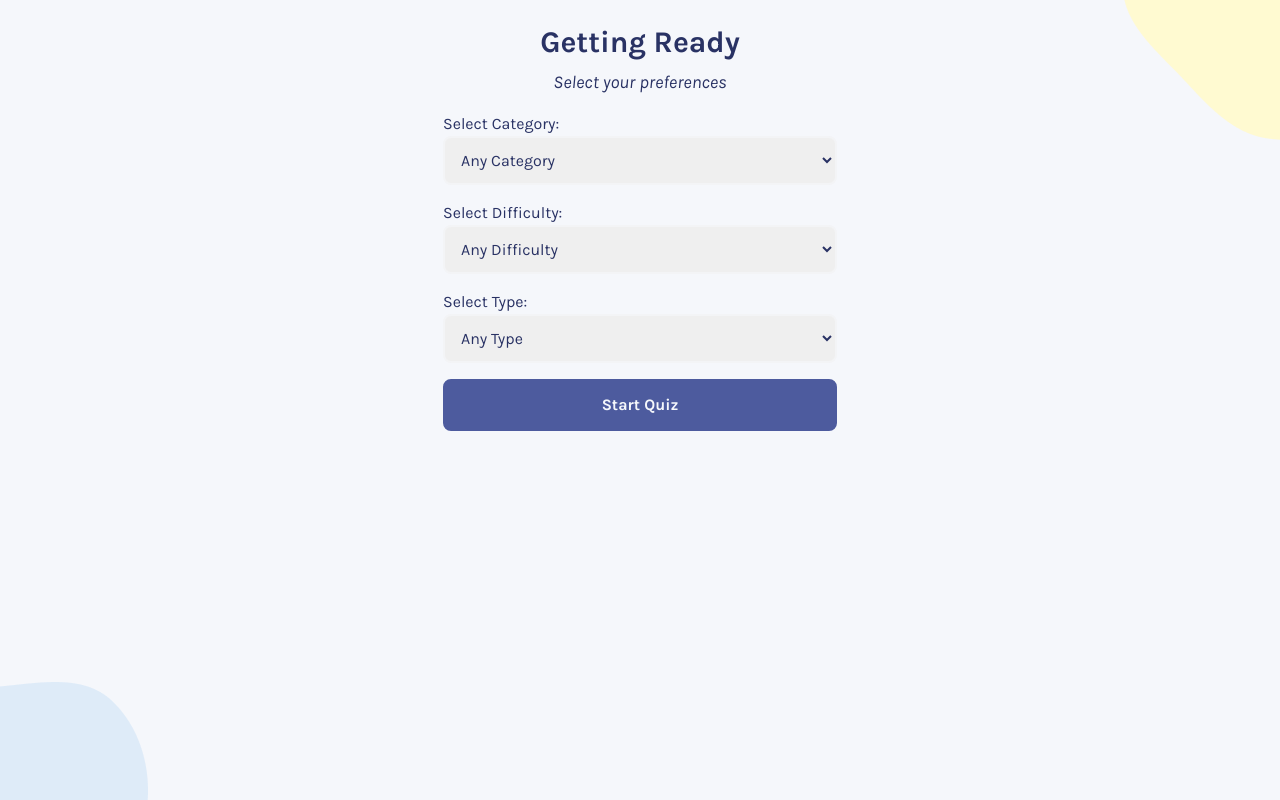
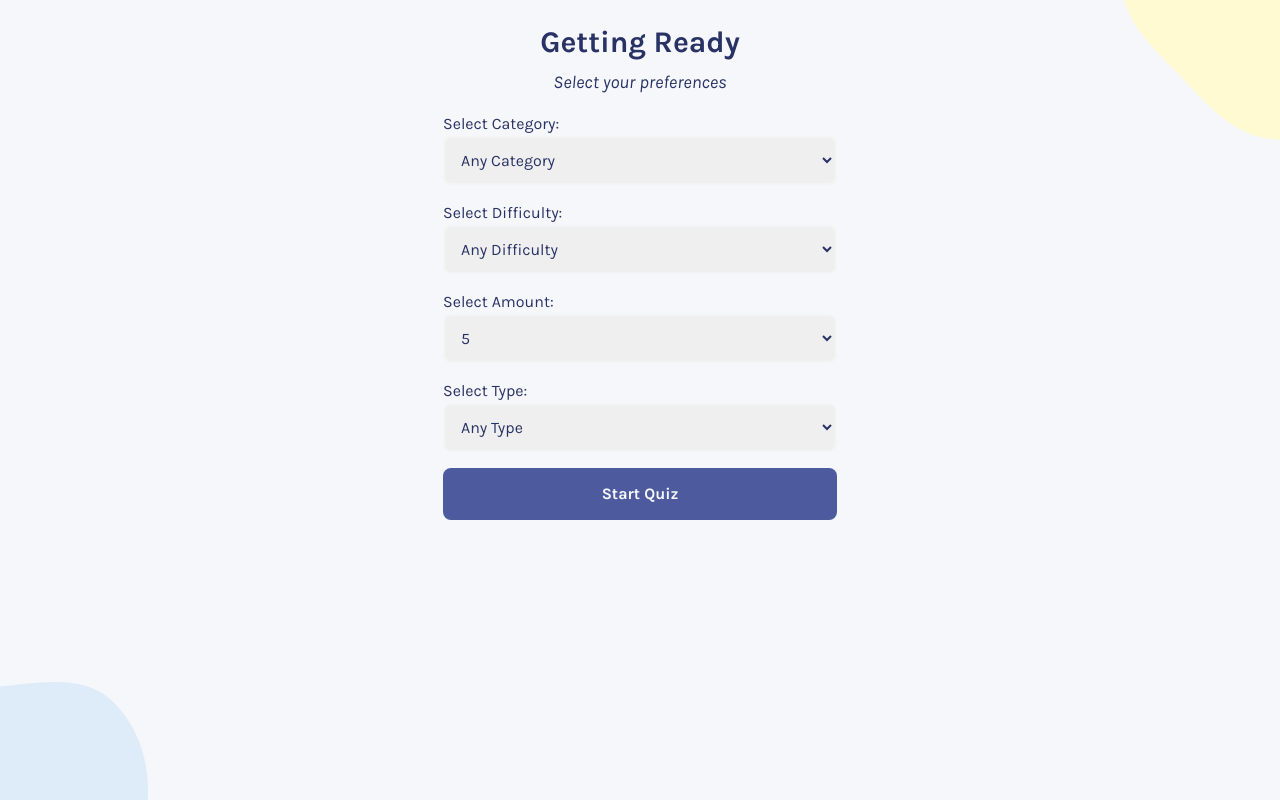
Before and after one commit to m-essam-s/quizzical, a React (Vite) app: page /getting-ready in a window 1280 px wide. Built offline with nearby package versions, Linux system fonts and the light colour scheme.

Commit message:
Update GettingReady component to include amount of questions and form handling logic

```diff
--- a/src/routes/GettingReady.tsx
+++ b/src/routes/GettingReady.tsx
@@ -9,15 +9,23 @@ import {
     Category,
     Difficulty,
     Type,
-} from "./../data";
+} from "../lib/data";
 
 const GettingReady = (props: {
-    setFormData: (formData: { category: number; difficulty: number; type: number }) => void
+    setFormData: (
+        formData: {
+            category: number;
+            difficulty: number;
+            amount: number;
+            type: number;
+        }
+    ) => void
 }) => {
 
     const [formData, setFormData] = useState({
         category: 0,
         difficulty: 0,
+        amount: 5,
         type: 0,
     });
 
@@ -27,13 +35,12 @@ const GettingReady = (props: {
             ...prevFormData,
             [name]: Number(value),
         }));
+
     };
-
     const navigate = useNavigate();
 
     const handleSubmit = (event: React.FormEvent<HTMLFormElement>) => {
         event.preventDefault();
-        // console.log(formData);
         props.setFormData(formData);
         navigate('/quiz');
     };
@@ -70,6 +77,17 @@ const GettingReady = (props: {
                         <option key={id} value={id}>{difficulty}</option>
                     ))}
                 </select>
+                <label htmlFor={id + "-amount"} className="cursor-pointer">Select Amount:</label>
+                <select
+                    name="amount"
+                    id={id + "-amount"}
+                    className="mb-4 rounded-lg p-3 cursor-pointer border-2 border-gray-100 hover:border-button-bg"
+                    onChange={handleFormChange}
+                >
+                    {[5, 10, 15].map((amount) => (
+                        <option key={amount} value={amount}>{amount}</option>
+                    ))}
+                </select>
                 <label htmlFor={id + "-type"} className="cursor-pointer">Select Type:</label>
                 <select
                     name="type"
```
